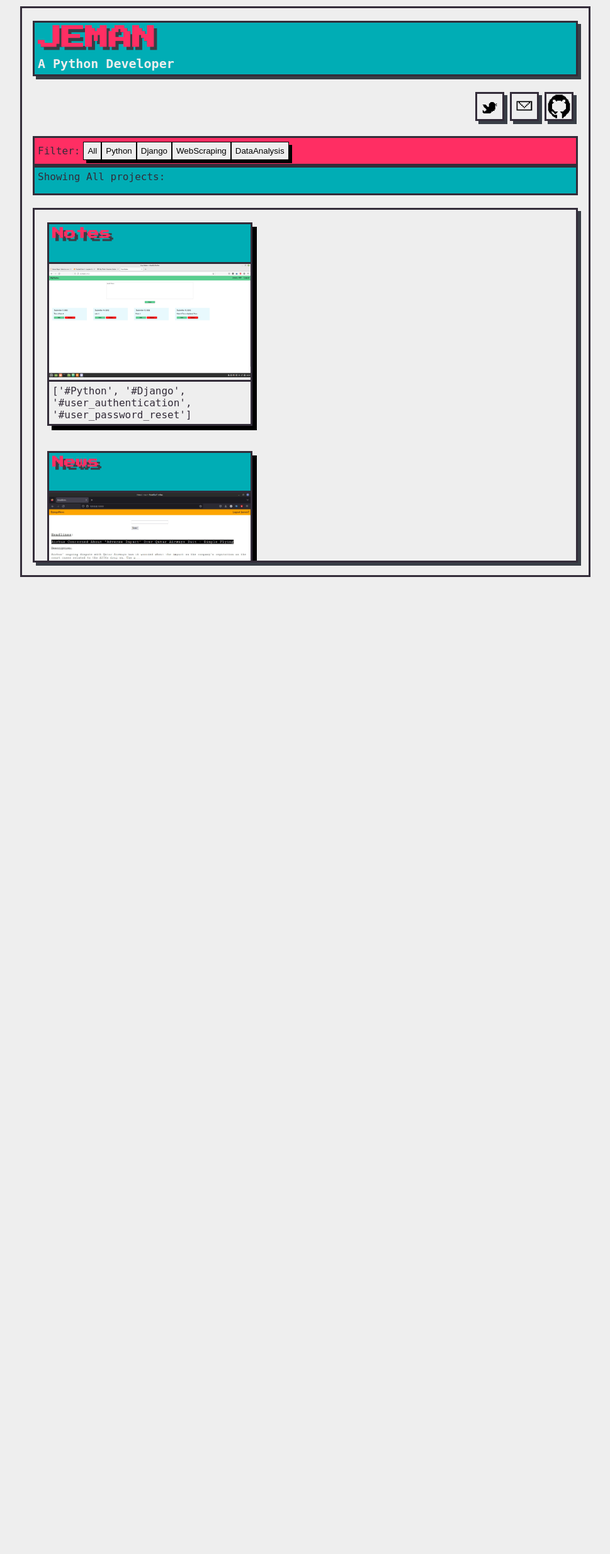
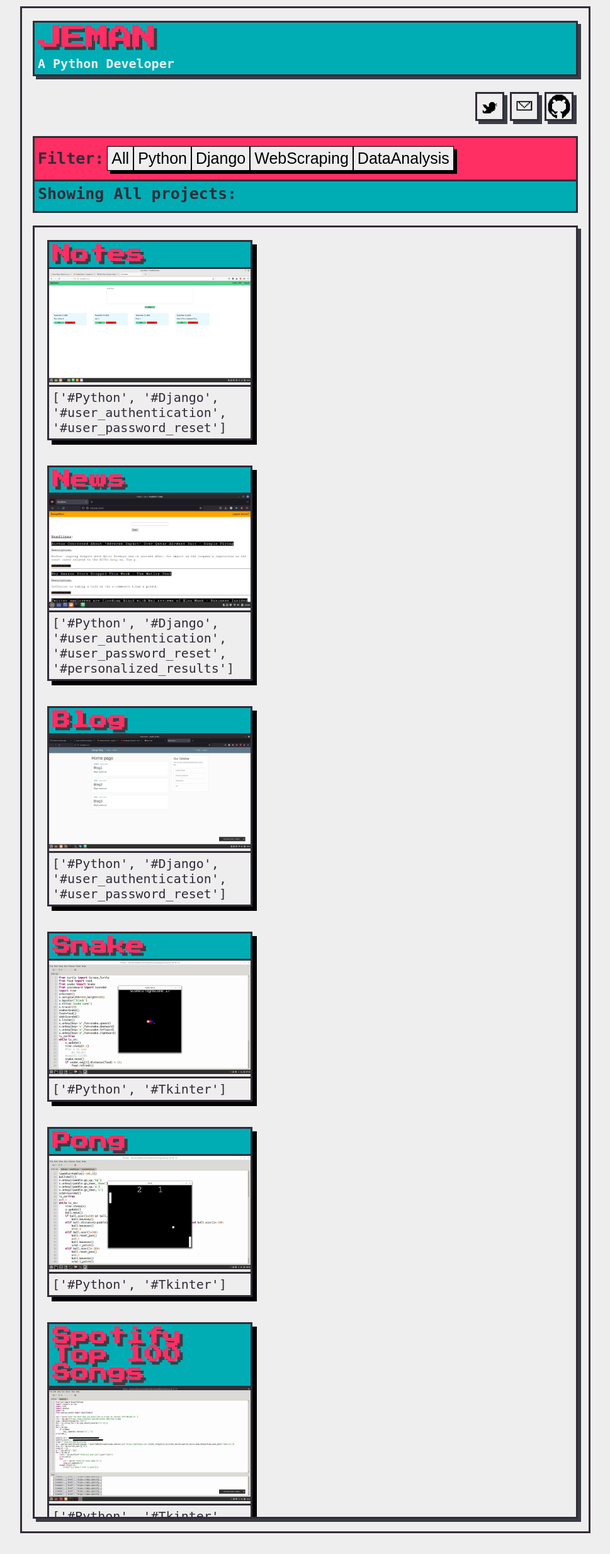
Before and after one commit to Jeman1997/New_Portfolio, a Django app: page / in a window 1280 px wide. Shown: the whole page at 63% size, without its empty margins (155-1124 px from the left). Run offline with Django 4.2, Linux system fonts and the light colour scheme; some web fonts are replaced.

Commit message:
feb 16 19:31

```diff
--- a/static/home.css
+++ b/static/home.css
@@ -77,7 +77,7 @@ img{
   margin:10px;
   border-style: solid;
   width:900px;
-  height: 900px;
+  height: 98vh;
   display: flex;
   flex-direction:column;
   align-items:  center;
@@ -120,7 +120,8 @@ img{
   margin-top: 20px;
 background-color: #FF2E63;
 border: solid;
-height:50px;
+border-bottom: none;
+height:70px;
 width: 860px;
 display: flex;
 align-items: center;
@@ -134,6 +135,7 @@ position: sticky;
   background-color: #EEEEEE;
   box-shadow: 5px 5px black;
   position: relative;
+  font-size: 25px;
 }
 .filterops:hover{
   left: 5px;
@@ -141,13 +143,14 @@ position: sticky;
   box-shadow: 0px 0px;
 
 }
-#opsp{
+.opsp{
 font-weight: bolder;
+font-size: 25px;
 }
 .projects{
   border-style: solid;
   width:860px;
-  height: 680px;
+  height: 88vh;
   margin-top: 20px;
   margin-bottom: 20px;
   display: flex;
@@ -177,7 +180,8 @@ font-weight: bolder;
 .projecthead{
 background-color: #00ADB5;
 border-bottom: solid;
-height: 60px;
+height: auto;
+font-size: 25px;
 }
 
 
@@ -186,4 +190,5 @@ height: 60px;
 }
 .projectdet{
 height: auto;
+font-size: 20px;
 }
--- a/templates/home.html
+++ b/templates/home.html
@@ -25,7 +25,7 @@
       <div class="tabs">
         <form class="tabsform" action="{%url 'homepage'%}" method="post">
           {%csrf_token%}
-          <p>Filter:</p>
+          <p class='opsp'>Filter:</p>
           <input class='filterops' type="submit" name="button" value="All">
           <input class='filterops' type="submit" name="button" value="Python">
           <input class='filterops' type="submit" name="button" value="Django">
@@ -34,7 +34,7 @@
         </form>
       </div>
       <div class="filter">
-        <p>Showing {{req}} projects:</p>
+        <p class='opsp'>Showing {{req}} projects:</p>
       </div>
 
     <div class="projects">
```
